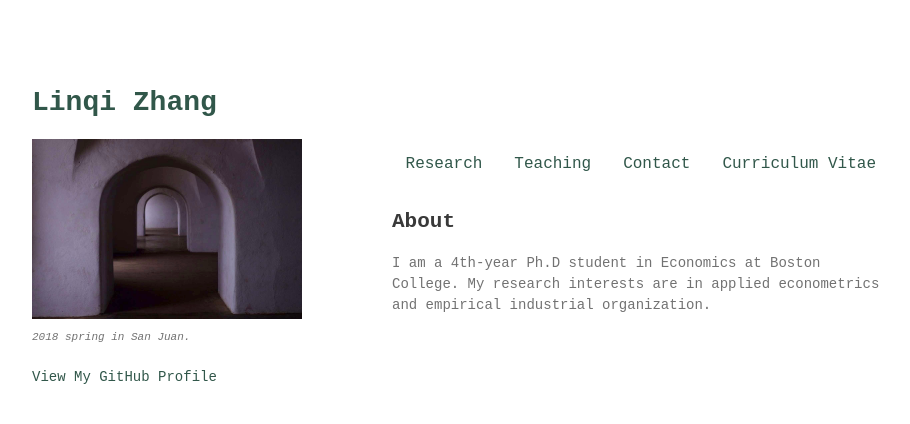
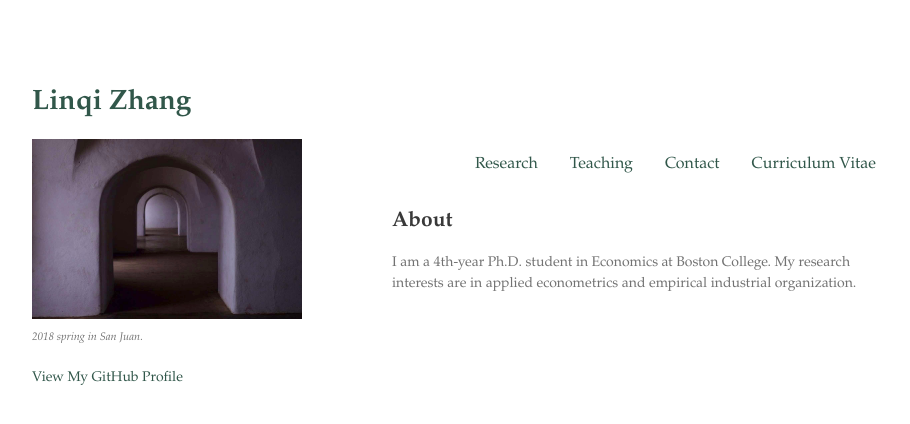
Before and after one commit to zhanglinqi/zhanglinqi.github.io, a Jekyll site: the page built from index.md, in a window 1280 px wide. Shown: the top 424 px of the page, without its empty margins (178-1088 px from the left). Built offline with Jekyll 4.4.1, drawn with Linux system fonts in a browser that asks for light colours.

Commit message:
change font

```diff
--- a/_sass/jekyll-theme-minimal.scss
+++ b/_sass/jekyll-theme-minimal.scss
@@ -4,7 +4,7 @@
 body {
   background-color: #fff;
   padding:80px;
-  font: 14px/1.5 Courier New, "Noto Sans", "Helvetica Neue", Helvetica, Arial, sans-serif;
+  font: 14px/1.5 Palatino, "Noto Sans", "Helvetica Neue", Helvetica, Arial, sans-serif;
   color:#727272;
   font-weight:400;
 }
--- a/index.md
+++ b/index.md
@@ -14,4 +14,4 @@
 
 ## About
 
-I am a 4th-year Ph.D student in Economics at Boston College. My research interests are in applied econometrics and empirical industrial organization.
+I am a 4th-year Ph.D. student in Economics at Boston College. My research interests are in applied econometrics and empirical industrial organization.
```
